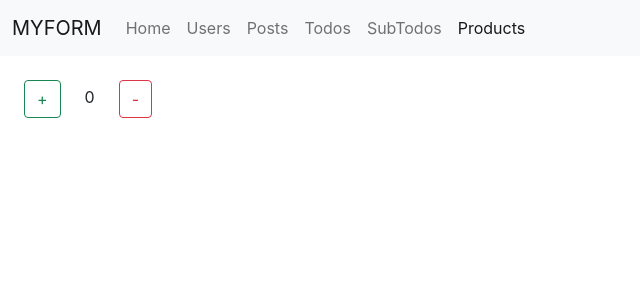
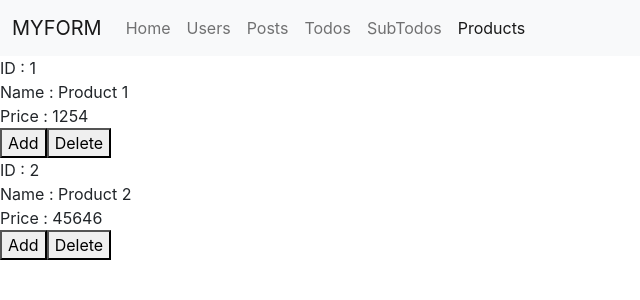
Before and after one commit to FaridFarahmandf/ReactLearning.1-class-hook, a React (Create React App) app: page /products in a window 1280 px wide. Shown: the top 300 px of the page, without its empty margins (0-640 px from the left). Built offline with nearby package versions, Linux system fonts and the light colour scheme.

Commit message:
creat actionType component and add (add) function to mapDispatchToProps

```diff
--- a/src/product/Products.js
+++ b/src/product/Products.js
@@ -1,14 +1,40 @@
 import React, { Component } from 'react'
 import {connect} from 'react-redux'
-import {increment} from '../redux/Action'
+// import {increment} from '../redux/Action'
+import Add_Products from '../redux/Action'
 
 class Products extends Component {
+  Add_Products = () => {
+    console.log('hello')
+
+    this.props.add({
+      id: 3,
+      name: 'Product 3',
+      price: 4545646,
+    })
+  }
   render() {
+    console.log('props in products : '+ this.props.products)
     return (
       <div>
-        <button className='btn btn-outline-success m-4' onClick={this.props.INCREMENT}>+</button>
+        {/* <button className='btn btn-outline-success m-4' onClick={this.props.INCREMENT}>+</button>
         {this.props.counter}
-        <button className='btn btn-outline-danger m-4' onClick={this.props.DECREMENT}>-</button>
+        <button className='btn btn-outline-danger m-4' onClick={this.props.DECREMENT}>-</button> */}
+        {this.props.products.map((product) => (
+          <div>
+            <div>
+              <span>ID :</span> <span>{product.id}</span>
+            </div>
+            <div>
+              <span>Name :</span> <span>{product.name}</span>
+            </div>
+            <div>
+              <span>Price :</span> <span>{product.price}</span>
+            </div>
+            <button onClick={this.Add_Products}>Add</button>
+            <button onClick={this.props.delete}>Delete</button>
+          </div>
+        ))}
       </div>
     )
   }
@@ -17,21 +43,24 @@ class Products extends Component {
 const mapStateToProps = (state) => {
   console.log('mapState to Props : ' + state)
   return {
-    counter : state
+    products: state.products ,
+    // counter : state
   }
 }
 
 const mapDispatchToProp = (dispatch) => {
   return {
-    INCREMENT : () => {
-      console.log(`increment clicked`)
-      dispatch({type:'INCREMENT'})
+    // INCREMENT : () => {
+    //   console.log(`increment clicked`)
+    //   dispatch({type:'INCREMENT'})
+    // },
+    // DECREMENT : () => {
+    //   console.log(`decrement clicked`)
+    //   dispatch({type :'DECREMENT'})
+    // }
+    add: (value) => {
+      dispatch(Add_Products(value))
     },
-    DECREMENT : () => {
-      console.log(`decrement clicked`)
-      dispatch({type :'DECREMENT'})
-    }
-
   }
 }
 
--- a/src/redux/Action.js
+++ b/src/redux/Action.js
@@ -1,10 +1,9 @@
-const increment = () => {
+import * as actionType from './ActionType'
+
+const Add_Products = (value) => {
   return {
-      type:'INCREMENT',
-      value : {
-        value : 1
-      }
-  }
+      type : actionType.Add_Products ,
+      value : value ,
+    }
 }
-
-export {increment}
+export default Add_Products
--- /dev/null
+++ b/src/redux/ActionType.js
@@ -0,0 +1,2 @@
+export const Add_Products = 'Add_products'
+export const Remove_Products = 'Remove_products'
--- a/src/redux/Reducer.js
+++ b/src/redux/Reducer.js
@@ -1,15 +1,40 @@
-const count = 0 ;
+// const count = 0 ;
 
-const rootReducer = (state = count , action) => {
+// const rootReducer = (state = count , action) => {
+
+//     switch(action.type) {
+//         case 'INCREMENT' :
+//             return state + 1
+//         case 'DECREMENT' :
+//             return state - 1
+//         default :
+//             return state ;
+//     }
+// }
+
+import * as actionType from './ActionType'
+const initState = {
+    products: [
+        {
+          id: 1,
+          name: 'Product 1',
+          price: 1254,
+        },
+        {
+          id: 2,
+          name: 'Product 2',
+          price: 45646,
+        },
+      ],
+}
+
+const rootReducer = (state = initState , action) => {
 
     switch(action.type) {
-        case 'INCREMENT' :
-            return state + 1
-        case 'DECREMENT' :
-            return state - 1
+        case actionType.Add_Products:
+            return { products: [...state.products , action.value] }
         default :
-            return state ;
+            return state
     }
 }
-
 export default rootReducer ;
```
